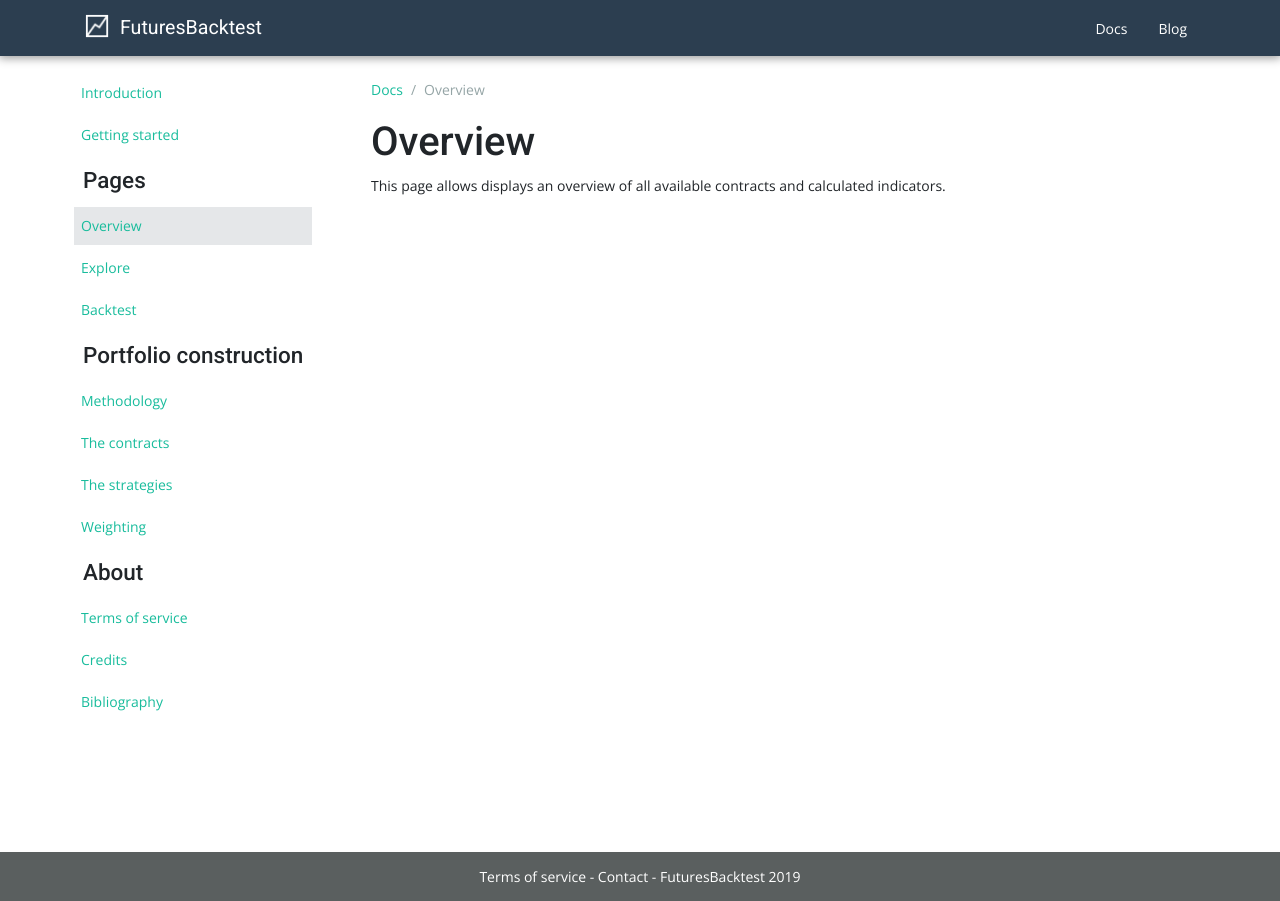
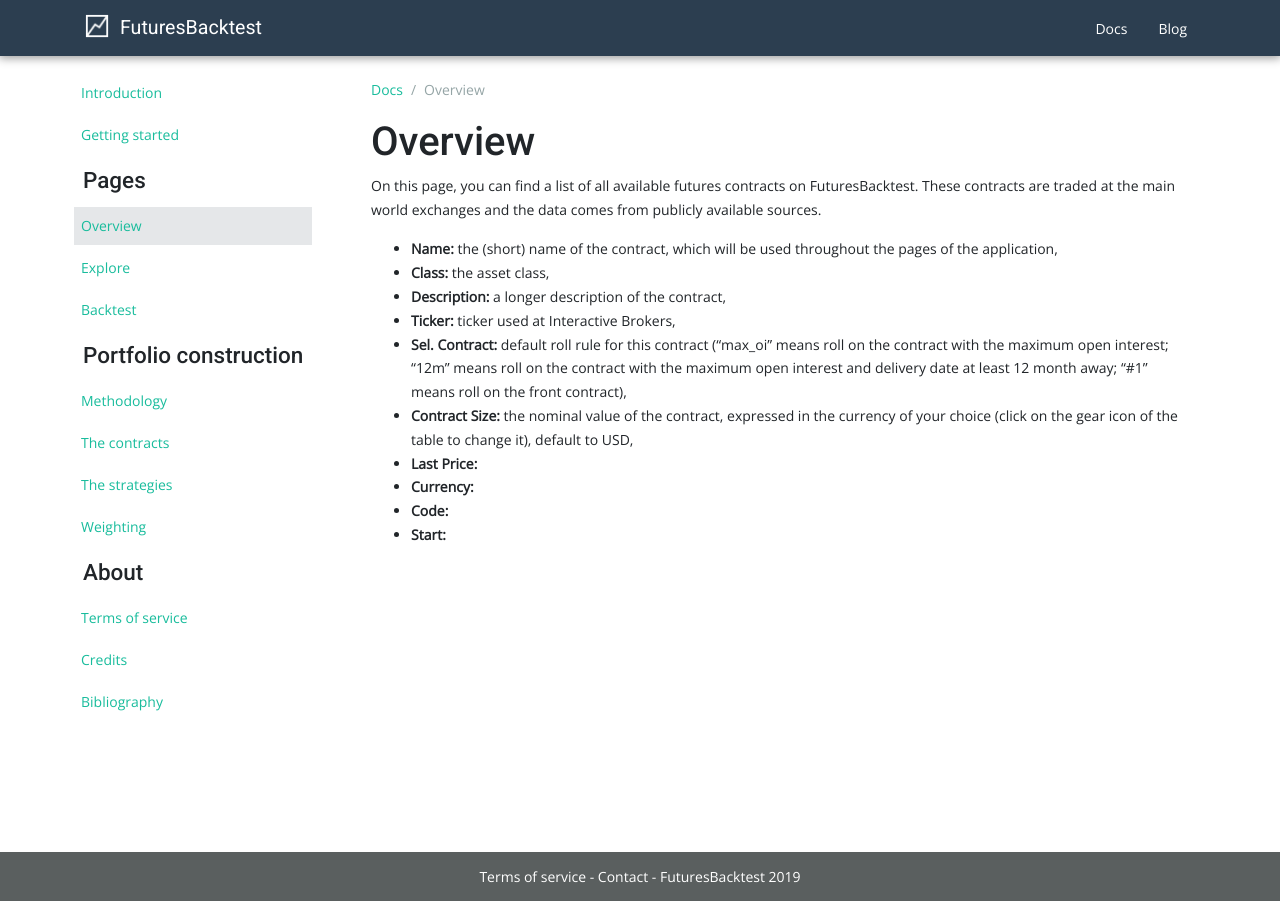
Before and after one commit to ajmal017/futuresbacktest.github.io, a Jekyll site: the page built from docs/overview.md, in a window 1280 px wide. Built offline with Jekyll 4.4.1, drawn with Linux system fonts in a browser that asks for light colours; nearby versions of some CDN libraries; comment, search, counter and statistics services are not loaded.

Commit message:
sync from drive

```diff
--- a/docs/overview.md
+++ b/docs/overview.md
@@ -6,4 +6,15 @@ layout: default
 
 # Overview
 
-This page allows displays an overview of all available contracts and calculated indicators.
+On this page, you can find a list of all available futures contracts on FuturesBacktest. These contracts are traded at the main world exchanges and the data comes from publicly available sources.
+
+* __Name:__ the (short) name of the contract, which will be used throughout the pages of the application,
+* __Class:__ the asset class,
+* __Description:__ a longer description of the contract,
+* __Ticker:__ ticker used at Interactive Brokers,
+* __Sel. Contract:__ default roll rule for this contract ("max_oi" means roll on the contract with the maximum open interest; "12m" means roll on the contract with the maximum open interest and delivery date at least 12 month away; "#1" means roll on the front contract),
+* __Contract Size:__ the nominal value of the contract, expressed in the currency of your choice (click on the gear icon of the table to change it), default to USD,
+* __Last Price:__
+* __Currency:__
+* __Code:__
+* __Start:__
```
Also changed, not shown: docs/biblio.md (+1 -1 lines), drafts/2019-09-01-introducing-dynamic-allocation.md (added, +30 -0 lines), signup.md (+0 -1 lines), README.md, blog/index.md (line endings or trailing spaces), 1 other file.
